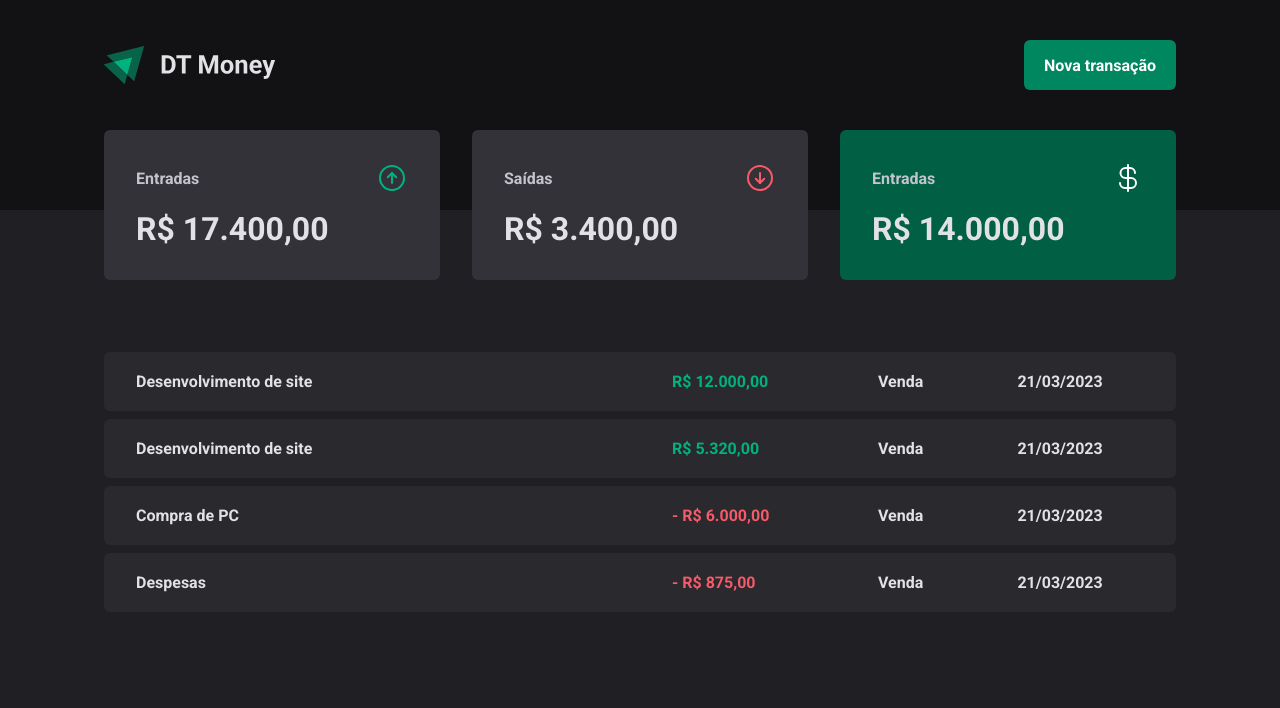
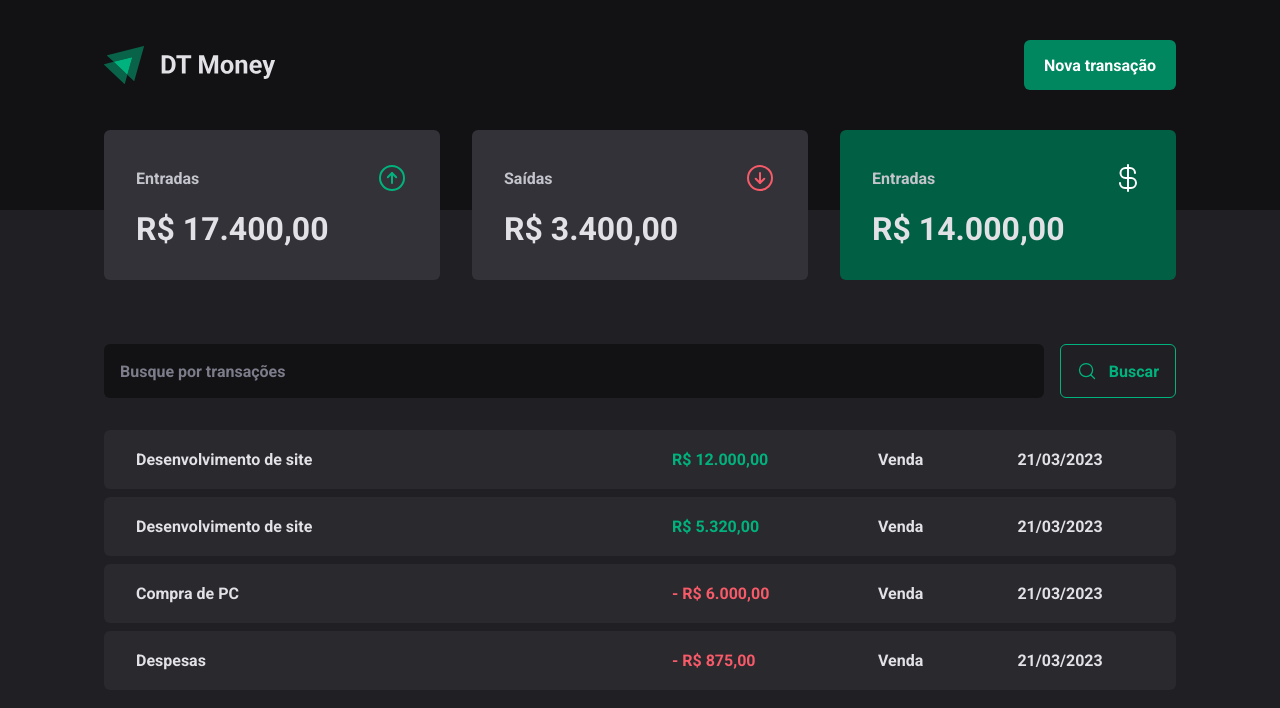
Before and after one commit to JeanB762/03-dt-money_-new-version-, a React (Vite) app: page / in a window 1280 px wide. Shown: the top 708 px of the page. Built offline with nearby package versions, Linux system fonts and the light colour scheme.

Commit message:
feature: Adding SearchTransactions component

```diff
--- /dev/null
+++ b/src/pages/transactions/Components/SearchForm/index.tsx
@@ -0,0 +1,14 @@
+import { MagnifyingGlass } from 'phosphor-react';
+import { SearchFormContainer } from './styles';
+
+export function SearchForm() {
+  return (
+    <SearchFormContainer>
+      <input type='text' placeholder='Busque por transações' />
+      <button type='submit'>
+        <MagnifyingGlass size={20} />
+        Buscar
+      </button>
+    </SearchFormContainer>
+  );
+}
--- /dev/null
+++ b/src/pages/transactions/Components/SearchForm/styles.ts
@@ -0,0 +1,41 @@
+import styled from 'styled-components';
+
+export const SearchFormContainer = styled.form`
+  display: flex;
+  gap: 1rem;
+
+  input {
+    flex: 1;
+    border-radius: 6px;
+    border: 0;
+    background-color: ${({ theme }) => theme['gray-900']};
+    color: ${({ theme }) => theme['gray-300']};
+    padding: 1rem;
+
+    &::placeholder {
+      color: ${({ theme }) => theme['gray-500']};
+    }
+  }
+
+  button {
+    display: flex;
+    align-items: center;
+    gap: 0.75rem;
+
+    border: 0;
+    padding: 1rem;
+    background: transparent;
+    border: 1px solid ${({ theme }) => theme['green-300']};
+    color: ${({ theme }) => theme['green-300']};
+    font-weight: bold;
+    border-radius: 6px;
+    cursor: pointer;
+
+    &:hover {
+      background: ${({ theme }) => theme['green-500']};
+      border-color: ${({ theme }) => theme['green-500']};
+      color: ${({ theme }) => theme.white};
+      transition: background-color 0.2s, color 0.2s, border-color 0.2s;
+    }
+  }
+`;
--- a/src/pages/transactions/index.tsx
+++ b/src/pages/transactions/index.tsx
@@ -1,5 +1,6 @@
 import { Header } from '../../components/Header';
 import { Summary } from '../../components/Summary';
+import { SearchForm } from './Components/SearchForm';
 import {
   PriceHighlight,
   TransactionsContainer,
@@ -12,6 +13,7 @@
       <Header />
       <Summary />
       <TransactionsContainer>
+        <SearchForm />
         <TransactionsTable>
           <tbody>
             <tr>
--- a/src/pages/transactions/styles.ts
+++ b/src/pages/transactions/styles.ts
@@ -11,7 +11,7 @@
   width: 100%;
   border-collapse: separate;
   border-spacing: 0 0.5rem;
-  /* margin-top: 1.5rem; */
+  margin-top: 1.5rem;
 
   td {
     padding: 1.25rem 2rem;
```
